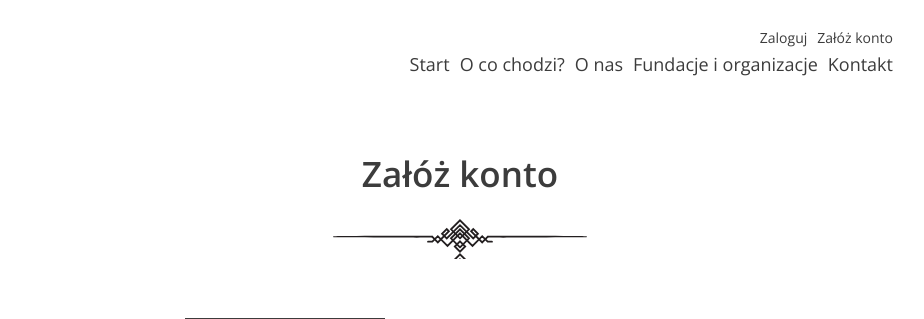
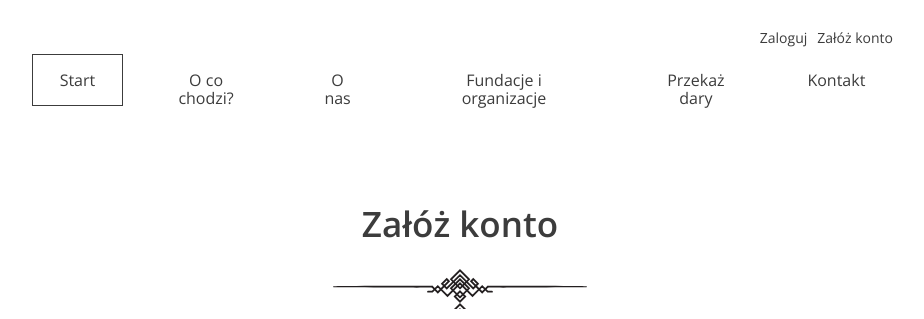
Before and after one commit to kubaslawski/Project_1, a Django app: template Project_1/Project_1_App/templates/register.html in a window 1280 px wide. Shown: the top 319 px of the page, without its empty margins (180-1104 px from the left). Run offline with Django 3.2, Linux system fonts and the light colour scheme; the template is opened without the code that fills it, so the values that code supplies are empty.

Commit message:
URLs with redirection

```diff
--- a/Project_1/Project_1_App/templates/index.html
+++ b/Project_1/Project_1_App/templates/index.html
@@ -21,7 +21,7 @@
           <li><a href="#steps" class="btn btn--without-border">O co chodzi?</a></li>
           <li><a href="#about-us" class="btn btn--without-border">O nas</a></li>
           <li><a href="#help" class="btn btn--without-border">Fundacje i organizacje</a></li>
-          <li><a href="form.html" class="btn btn--without-border">Przekaż dary</a></li>
+          <li><a href="{% url 'add_donation' %}" class="btn btn--without-border">Przekaż dary</a></li>
           <li><a href="#contact" class="btn btn--without-border">Kontakt</a></li>
         </ul>
       </nav>
--- a/Project_1/Project_1_App/templates/register.html
+++ b/Project_1/Project_1_App/templates/register.html
@@ -18,11 +18,12 @@
         </ul>
 
         <ul>
-          <li><a href="#">Start</a></li>
-          <li><a href="#">O co chodzi?</a></li>
-          <li><a href="#">O nas</a></li>
-          <li><a href="#">Fundacje i organizacje</a></li>
-          <li><a href="#">Kontakt</a></li>
+          <li><a href="{% url 'base' %}" class="btn btn--without-border active">Start</a></li>
+          <li><a href="{% url 'base' %}#steps" class="btn btn--without-border">O co chodzi?</a></li>
+          <li><a href="{% url 'base' %}#about-us" class="btn btn--without-border">O nas</a></li>
+          <li><a href="{% url 'base' %}#help" class="btn btn--without-border">Fundacje i organizacje</a></li>
+          <li><a href="{% url 'add_donation' %}" class="btn btn--without-border">Przekaż dary</a></li>
+          <li><a href="{% url 'base' %}#contact" class="btn btn--without-border">Kontakt</a></li>
         </ul>
       </nav>
     </header>
```
Also changed, not shown: Project_1/Project_1_App/templates/form.html (+6 -6 lines), Project_1/Project_1_App/templates/login.html (+6 -5 lines).
